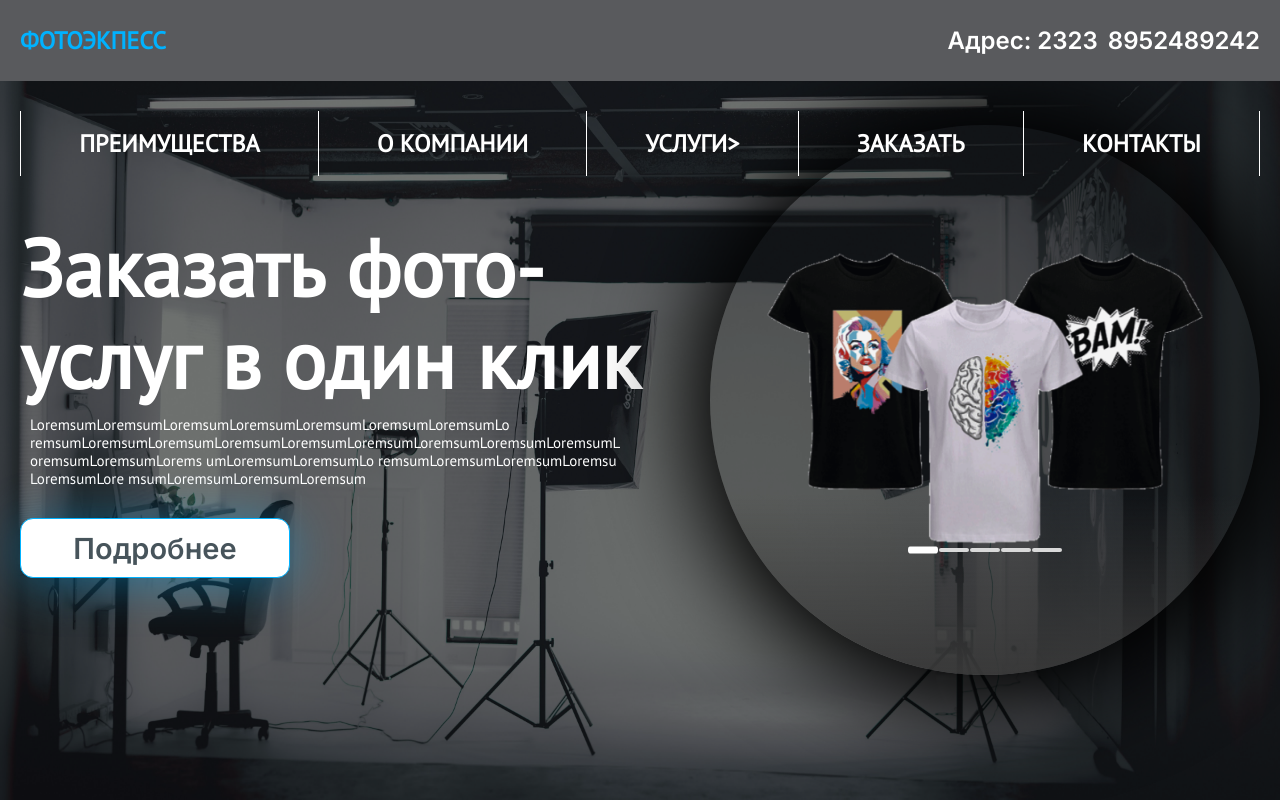
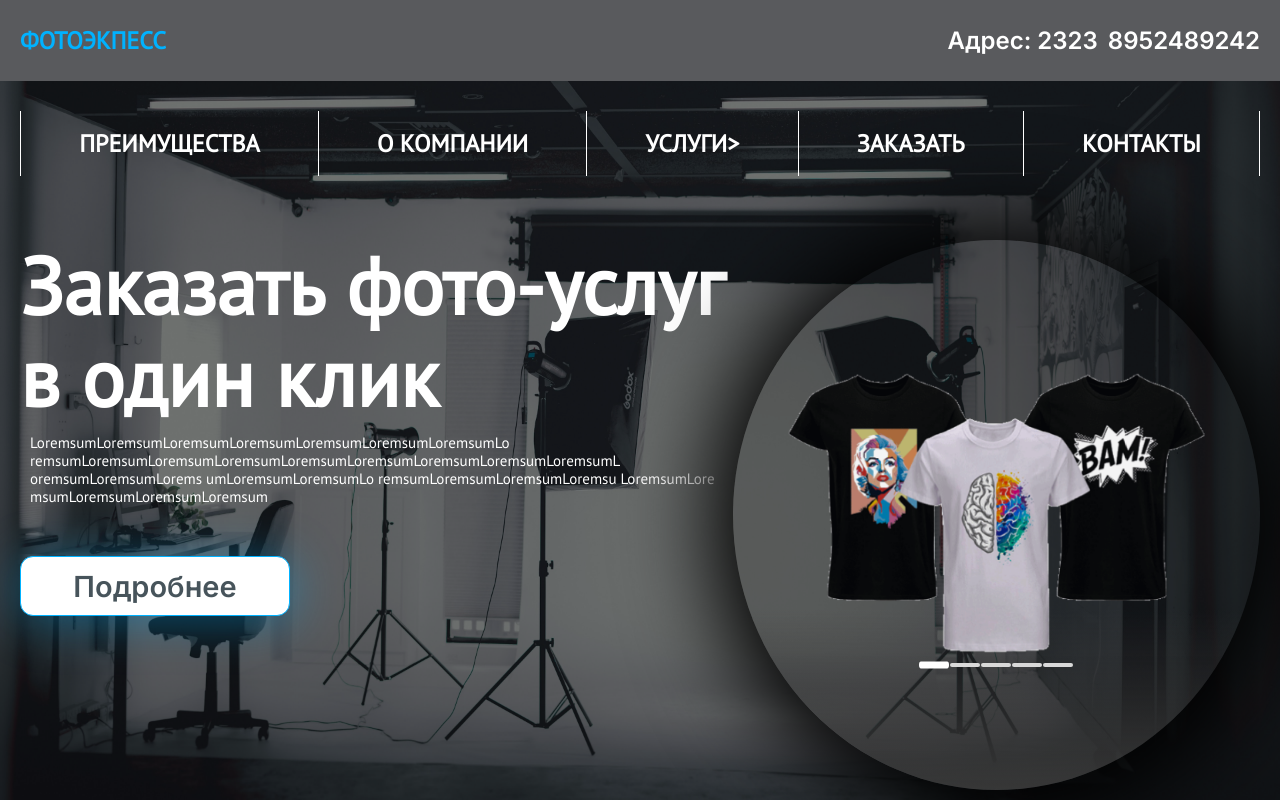
Before and after one commit to ARTESS-PLAY/photoexpress, a React (Create React App) app: page / in a window 1280 px wide. Built offline with nearby package versions, Linux system fonts and the light colour scheme.

Commit message:
main section

```diff
--- a/src/compotents/UI/ButtonBlue/index.module.scss
+++ b/src/compotents/UI/ButtonBlue/index.module.scss
@@ -13,6 +13,10 @@
     line-height: 35px;
     text-align: center;
     text-transform: capitalize;
-
+    cursor: pointer;
+    transition: 0.3s;
     color: #47545b;
+    &:hover {
+        box-shadow: 2px 4px 60px rgba($color: $secColor, $alpha: 0.7);
+    }
 }
--- a/src/sections/MainSection/Carousel/index.module.scss
+++ b/src/sections/MainSection/Carousel/index.module.scss
@@ -1,4 +1,5 @@
 .carousel {
+    overflow: hidden;
     display: flex;
     flex-direction: column;
     align-items: center;
--- a/src/sections/MainSection/index.module.scss
+++ b/src/sections/MainSection/index.module.scss
@@ -10,9 +10,10 @@
     }
     &__content {
         display: flex;
-        align-items: center;
+        align-items: flex-start;
         height: 100%;
         flex-direction: row;
+        padding-top: 30vh;
     }
     &__info {
         width: 60%;
@@ -31,7 +32,7 @@
             line-height: 18px;
             word-wrap: break-word;
             color: #ffffff;
-            margin-bottom: 30px;
+            margin-bottom: 50px;
             margin-left: 10px;
         }
     }
```
